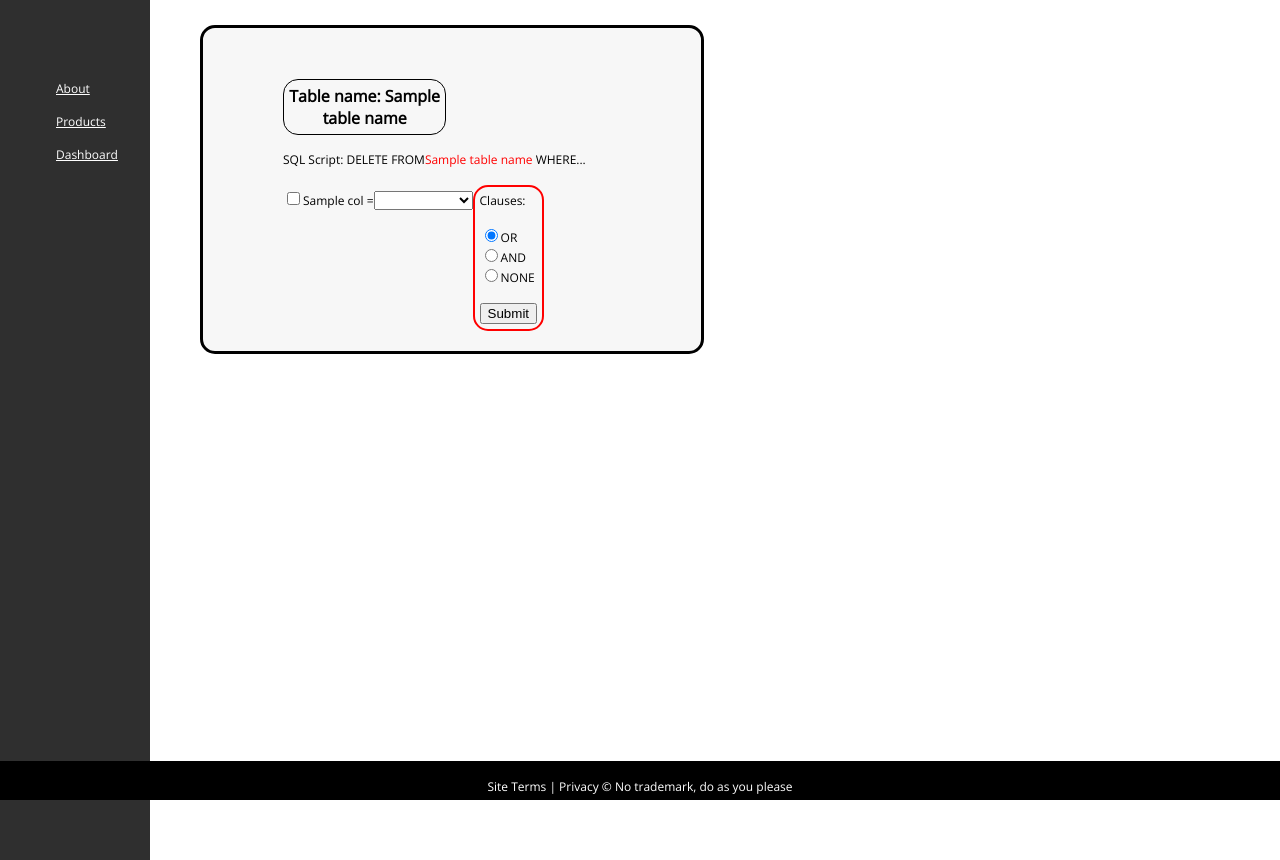
After one commit to DeanHI/SQLizer, a Flask app: template templates/itemdelete.html in a window 1280 px wide. The commit adds this page. Run offline with Flask 2, Linux system fonts and the light colour scheme; the template is opened without the code that fills it: most values are stand-ins (such as "Sample title", 1, 10 or a date in 2020).

Commit message:
added delete function, mended TableName class in css

```diff
--- a/site_navigation.py
+++ b/site_navigation.py
@@ -6,9 +6,6 @@ from app import app
 def user_action():
 	return render_template('useraction.html')
 
-
-
-######---------------<<<<<<<<<<<<DASHBOARD STUFF>>>>>>>>>>>--------------#############
 
 @app.route('/category/<cat>/<product>')
 def product_present(cat, product):
@@ -93,6 +90,27 @@ def table_dict(table_name):
 
 	return table_dict
 
+@app.route('/tableview', methods=['POST'])
+def table_view():
+
+	table_name = request.form["table"]
+	chosen_table = table_dict(table_name)
+	return render_template("tableview.html", chosen_table=chosen_table, table_name=table_name)
+
+
+@app.route('/dashboard')
+def choose_table_to_view():
+	import sqlite3
+	sqlite_file = 'inventory_schema'
+	con = sqlite3.connect(sqlite_file)
+	c = con.cursor()
+
+	table_names = []
+	c.execute('select name from sqlite_master where name not like "sqlite_sequence"')
+	for name in c.fetchall():
+		table_names.append((str(name))[2:-3])
+
+	return render_template("inventory_management_and_statistics.html", table_names=table_names)
 
 @app.route('/')
 def homepage():
--- a/static/styles/style.css
+++ b/static/styles/style.css
@@ -2,7 +2,7 @@ html {
 	height: 100%;
 	font-family: 'Open Sans', sans-serif;
 	font-size: 12px;
-	background-color: #dcdcdc;
+
 	width: auto;
 	background-repeat: no-repeat;
 }
@@ -36,15 +36,31 @@ th, td {
 	padding: 1em;
 }
 
-
-
-
 tr td:hover {
 	background: #666; color: #FFF;
 }
 
 a {
 	cursor: pointer;
+/* 	border-top: 1px solid #96d1f8;
+	background: #b4cf5b;
+	background: -webkit-gradient(linear, left top, left bottom, from(#9e4a2c), to(#b4cf5b));
+	background: -webkit-linear-gradient(top, #9e4a2c, #b4cf5b);
+	background: -moz-linear-gradient(top, #9e4a2c, #b4cf5b);
+
+
+	padding: 5px 10px;
+	-webkit-border-radius: 8px;
+	-moz-border-radius: 8px;
+	border-radius: 8px;
+	-webkit-box-shadow: rgba(0,0,0,1) 0 1px 0;
+	-moz-box-shadow: rgba(0,0,0,1) 0 1px 0;
+	box-shadow: rgba(0,0,0,1) 0 1px 0;
+	text-shadow: rgba(0,0,0,.4) 0 1px 0;
+	color: white;
+	font-size: 14px;
+	text-decoration: none;
+	vertical-align: middle; */
 }
 
 img {
@@ -56,7 +72,35 @@ img {
 	-webkit-box-shadow: -27px 14px 5px 0px rgba(0,0,0,0.75);
 	-moz-box-shadow: -27px 14px 5px 0px rgba(0,0,0,0.75);
 	box-shadow: -27px 14px 5px 0px rgba(0,0,0,0.75);
+	text-align: center;
  }
+
+.tablename {
+	font-weight: bold;
+	border: 1px solid black;
+	font-size: 16px;
+	padding: 5px;
+	border-radius: 15px;
+	width: 40%;
+	word-break: break-word;
+	text-align: center;
+}
+
+#specsbox {
+  border: 0.5px solid gray;
+  width: 50%;
+  position: relative;
+  margin: auto;
+  border-radius: 15px;
+  background-color: white;
+  padding: 10px;
+  padding-left:30px;
+}
+
+#prodname {
+  font-size: 20px;
+  text-align: center;
+}
 
 #outer-container {
 	display: table;
@@ -85,7 +129,6 @@ img {
 	background-color: #f7f7f7;
 	border-radius: 15px;
 	float: top;
-
 }
 
 #sidebar {
@@ -119,6 +162,7 @@ img {
 	margin:0;
 	color: white;
 	text-align: left;
+
 }
 #sidebar a:hover{
 	width: 50px;
--- a/templates/codeexecution.html
+++ b/templates/codeexecution.html
@@ -1,6 +1,7 @@
 {% include 'parent.html' %}
 <div id="marginer">
 	<div id="content">
+
 	{{code}}
 
 	Executed Succesfully!
--- /dev/null
+++ b/templates/itemdelete.html
@@ -0,0 +1,47 @@
+<!doctype html>
+{%include 'parent.html'%}
+
+<html>
+<head></head>
+<body>
+<div id="marginer">
+	<div id="content">
+	<p class="tablename">Table name: {{table_name}}</p>
+
+	<p>SQL Script: DELETE FROM<span style="color:red;">{{table_name}}</span> WHERE...</p>
+	<form action="/itemdelete/{{table_name}}" method="POST">
+		<div style="flex-direction: row; display: table">
+			<div style="line-height: 3.02; display: table-cell">
+			{% for i in col_list %}
+			<input type="checkbox" name="existing_columns" value="{{i}}">{{i}} =
+				<br>
+			{% endfor %}
+			</div>
+
+			<div style="flex-wrap: wrap; padding-top: 11px; display: table-cell; line-height: 1.42">
+			{% for i in newl %}
+			<select name="existing_values" >
+				<option value=""></option>
+				{% for j in i%}
+				<option value="{{j}}">{{j}}</option>
+				{% endfor %}
+				</select><br><br>
+			{% endfor %}
+			</div>
+
+			<div style="border: 2px solid red; padding: 3px; border-radius: 15px; height=50px; padding: 5px;">
+				Clauses: <br><br>
+				<input type="radio" name="clause" value="OR" checked>OR<br>
+				<input type="radio" name="clause" value="AND">AND<br>
+				<input type="radio" name="clause" value="">NONE
+				<br><br>
+				<input type="submit">
+			</div>
+		</div>
+	</form>
+	</div>
+</div>
+
+</body>
+
+</html>
--- a/templates/tableedit.html
+++ b/templates/tableedit.html
@@ -8,7 +8,7 @@
 	<div id="content">
 
 
-			<p>Table name: {{table_name}}</p>
+			<p class="tablename">Table name: {{table_name}}</p>
 
 			<p>SQL Script:    UPDATE <span style="color:red;">{{table_name}}</span> SET...</p>
 
--- a/templates/tableupdate.html
+++ b/templates/tableupdate.html
@@ -6,7 +6,7 @@
 </head>
 <div id="marginer">
 	<div id="content">
-	<p>Table name: {{table_name}}</p>
+	<p class="tablename">Table name: {{table_name}}</p>
 
 	<p>SQL Script:  UPDATE <span style="color:red;">{{table_name}}</span>
 		SET <span style="color:red;">
--- a/templates/updatefilterby.html
+++ b/templates/updatefilterby.html
@@ -8,7 +8,7 @@
 <body>
 <div id="marginer">
 	<div id="content">
-	<p>Table Name: {{table_name}}</p>
+	<p class="tablename">Table Name: {{table_name}}</p>
 	<p>SQL Script to be Executed:<br>
 		<div style="border: 3px solid black; border-radius: 25px; text-align: center; padding: 3px;">
 			{{code_to_be_executed}}
--- a/templates/viewallproducts.html
+++ b/templates/viewallproducts.html
@@ -7,7 +7,7 @@
 <div id="marginer">
 	<div id="content">
 	<table>
-		<p>All Products</p>
+		<p class="tablename">All Products</p>
 
 
 		<thead>
```
Also changed, not shown: delete_navigation.py (added, +67 -0 lines), edit_navigation.py (+0 -59 lines), sqlizer.py (+58 -9 lines), templates/inventory_management_and_statistics.html (+18 -9 lines), templates/itemdeletefilterby.html (added, +24 -0 lines), templates/productview.html (+6 -4 lines), 1 other file.
